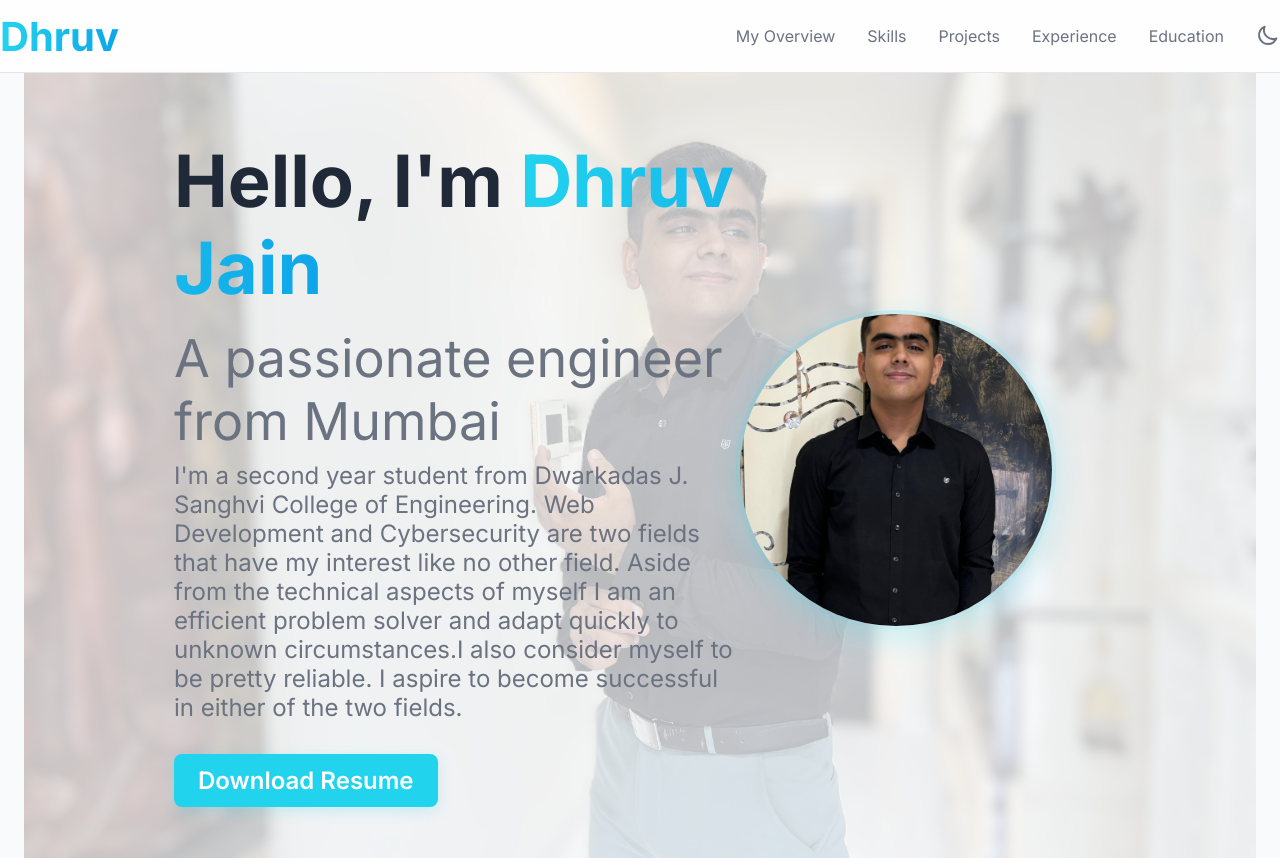
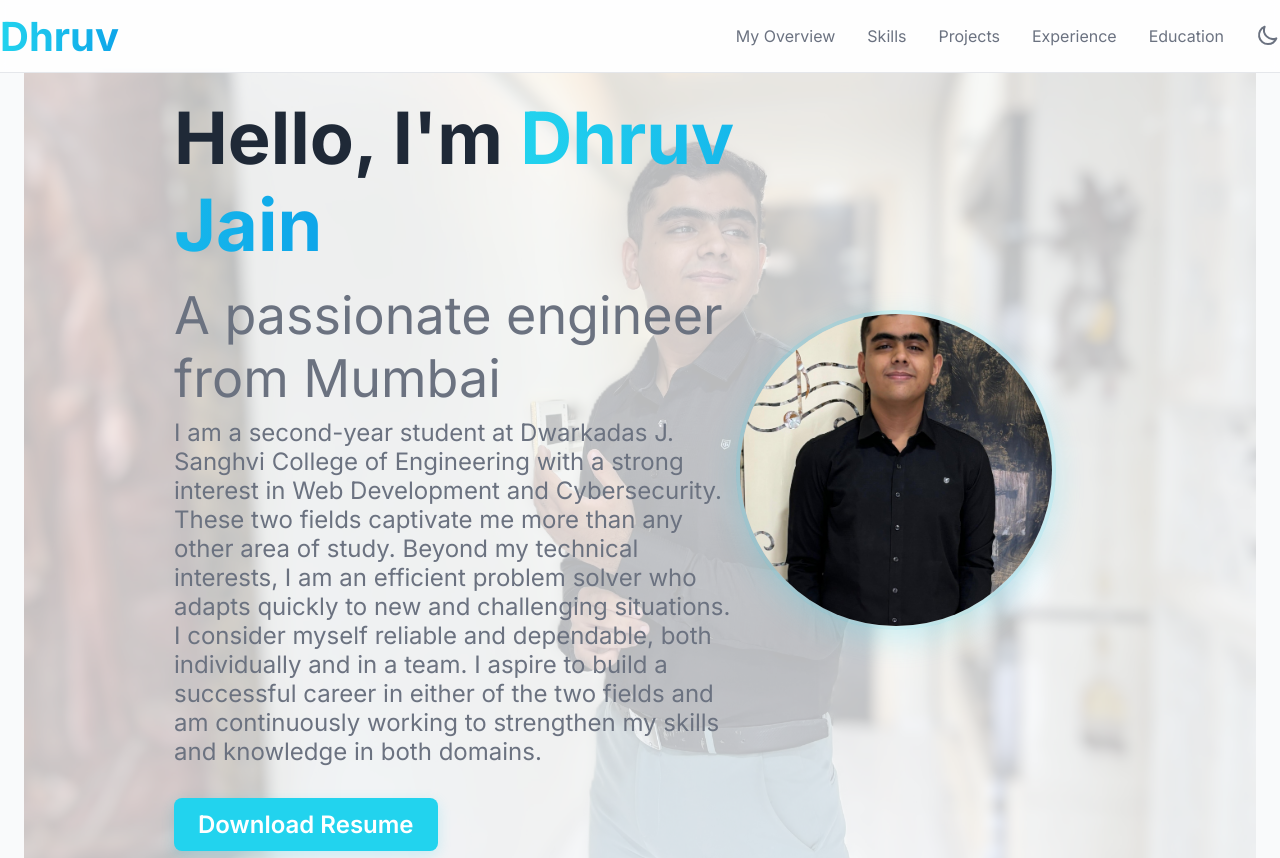
Before and after one commit to dhruv1946/my-portfolio, a plain HTML site: page index.html in a window 1280 px wide. Shown: the top 858 px of the page. Drawn offline with Linux system fonts and the light colour scheme.

Commit message:
Update index.html

```diff
--- a/index.html
+++ b/index.html
@@ -39,7 +39,7 @@
             <div class="about-text">
                 <h1 class="main-heading">Hello, I'm <span class="gradient-text">Dhruv Jain</span></h1>
                 <p class="sub-heading">A passionate engineer from Mumbai</p>
-                <p class="description">I'm a second year student from Dwarkadas J. Sanghvi College of Engineering. Web Development and Cybersecurity are two fields that have my interest like no other field. Aside from the technical aspects of myself I am an efficient problem solver and adapt quickly to unknown circumstances.I also consider myself to be pretty reliable. I aspire to become successful in either of the two fields.</p>
+                <p class="description">I am a second-year student at Dwarkadas J. Sanghvi College of Engineering with a strong interest in Web Development and Cybersecurity. These two fields captivate me more than any other area of study. Beyond my technical interests, I am an efficient problem solver who adapts quickly to new and challenging situations. I consider myself reliable and dependable, both individually and in a team. I aspire to build a successful career in either of the two fields and am continuously working to strengthen my skills and knowledge in both domains.</p>
                 <a href="resume.pdf" download class="cta-button">Download Resume</a>
             </div>
             <div class="about-image-container">
```
